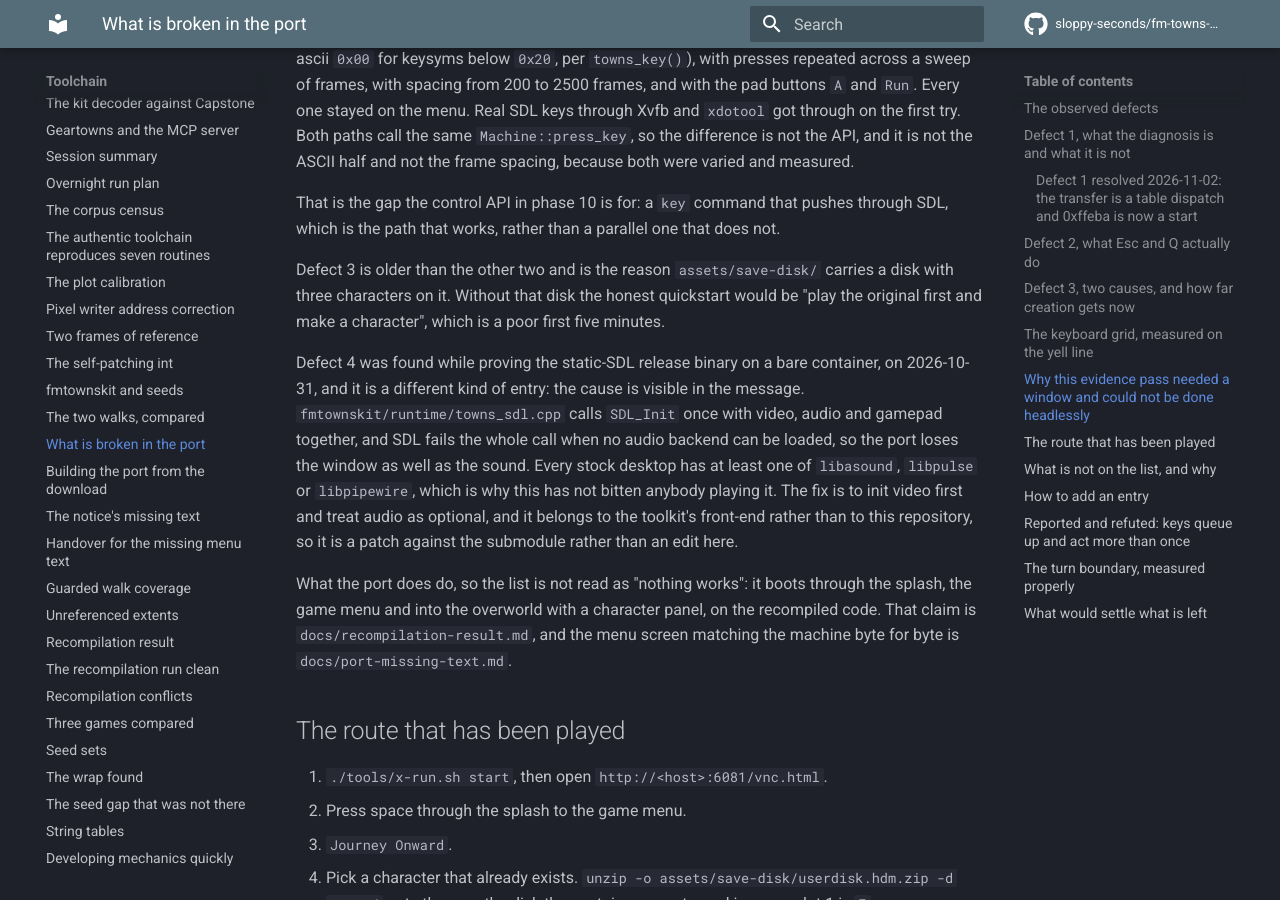
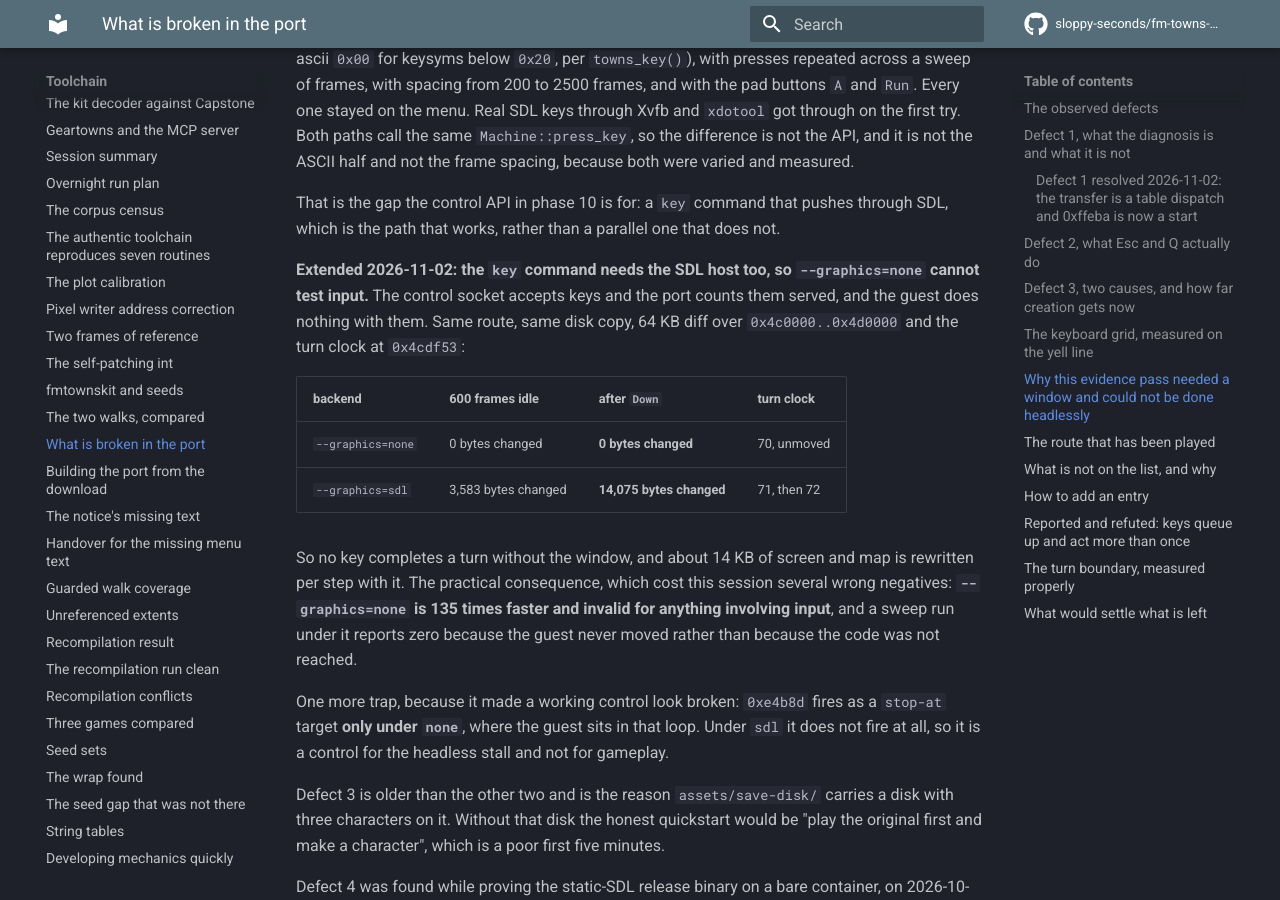
Before and after one commit to sloppy-seconds/fm-towns-ultima, an MkDocs documentation site: the page built from docs/port-defects.md, in a window 1280 px wide and 900 px high, scrolled down 7935 px. Built offline with MkDocs 1.6.1 and Material for MkDocs 9.7.7, drawn with Linux system fonts in a browser that asks for light colours; comment, search, counter and statistics services are not loaded.

Commit message:
port: the key command needs the SDL host, so graphics=none cannot test input
The stop-at control problem is solved and its solution invalidates the fast path.

0xe4b8d fires as a stop-at target ONLY under --graphics=none, where the guest sits in that
loop. It was never a gameplay control, which is why it stopped firing when the same route was
taken under sdl. The working control is the turn clock:

  --graphics=none   0 bytes changed over 600 idle frames, no key completes a turn (70)
  --graphics=sdl   3583 idle, 14075 per step, clock walks 70 -> 71 -> 72

So the control socket accepts keys and counts them served, and without the SDL host the guest
does nothing with them. --graphics=none is 135 times faster and invalid for anything involving
input, and every sweep run under it reported zero because the guest never moved rather than
because the code was not reached.

Recorded in docs/port-defects.md next to the existing note that headless key injection cannot
activate the game menu, which this extends from the menu to gameplay.

Also fixed in the driver: it discarded every stdout line printed before the control socket
bound, which silently threw away the "stop      will stop at 0x..." banner that proves
U2_STOP_AT was received at all.

The dispatcher's reachability is still OPEN. It needs the sdl run, about eleven minutes for the
alphabet, and this commit does not answer it.

```diff
--- a/docs/port-defects.md
+++ b/docs/port-defects.md
@@ -249,6 +249,24 @@ half and not the frame spacing, because both were varied and measured.
 That is the gap the control API in phase 10 is for: a `key` command that pushes through SDL, which is the path that
 works, rather than a parallel one that does not.
 
+**Extended 2026-11-02: the `key` command needs the SDL host too, so `--graphics=none` cannot test input.** The control
+socket accepts keys and the port counts them served, and the guest does nothing with them. Same route, same disk copy,
+64 KB diff over `0x4c0000..0x4d0000` and the turn clock at `0x4cdf53`:
+
+| backend | 600 frames idle | after `Down` | turn clock |
+|---|---|---|---|
+| `--graphics=none` | 0 bytes changed | **0 bytes changed** | 70, unmoved |
+| `--graphics=sdl` | 3,583 bytes changed | **14,075 bytes changed** | 71, then 72 |
+
+So no key completes a turn without the window, and about 14 KB of screen and map is rewritten per step with it. The
+practical consequence, which cost this session several wrong negatives: **`--graphics=none` is 135 times faster and
+invalid for anything involving input**, and a sweep run under it reports zero because the guest never moved rather
+than because the code was not reached.
+
+One more trap, because it made a working control look broken: `0xe4b8d` fires as a `stop-at` target **only under
+`none`**, where the guest sits in that loop. Under `sdl` it does not fire at all, so it is a control for the headless
+stall and not for gameplay.
+
 Defect 3 is older than the other two and is the reason `assets/save-disk/` carries a disk with three characters on
 it. Without that disk the honest quickstart would be "play the original first and make a character", which is a
 poor first five minutes.
```
Also changed, not shown: docs/plan-port.md (+10 -0 lines), 1 other file.
